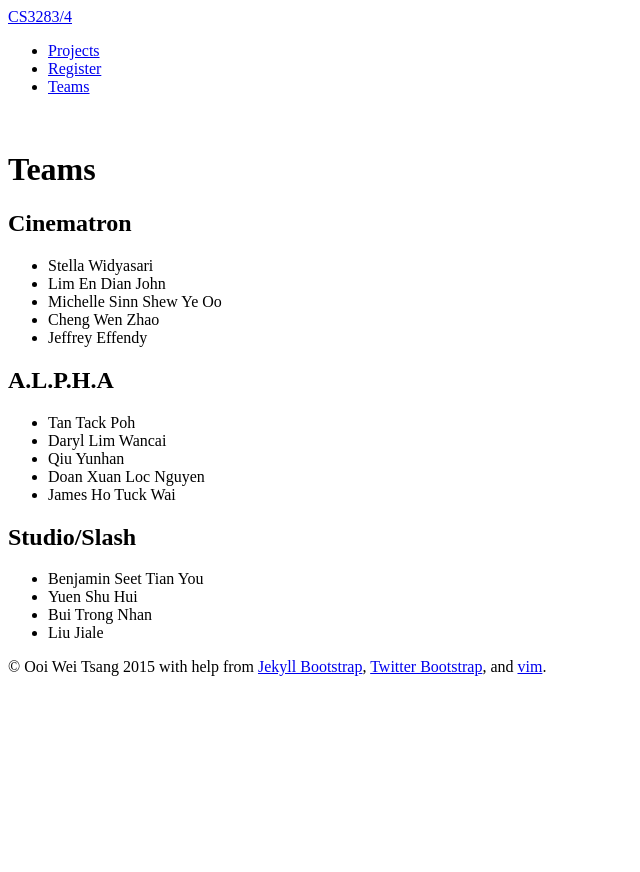
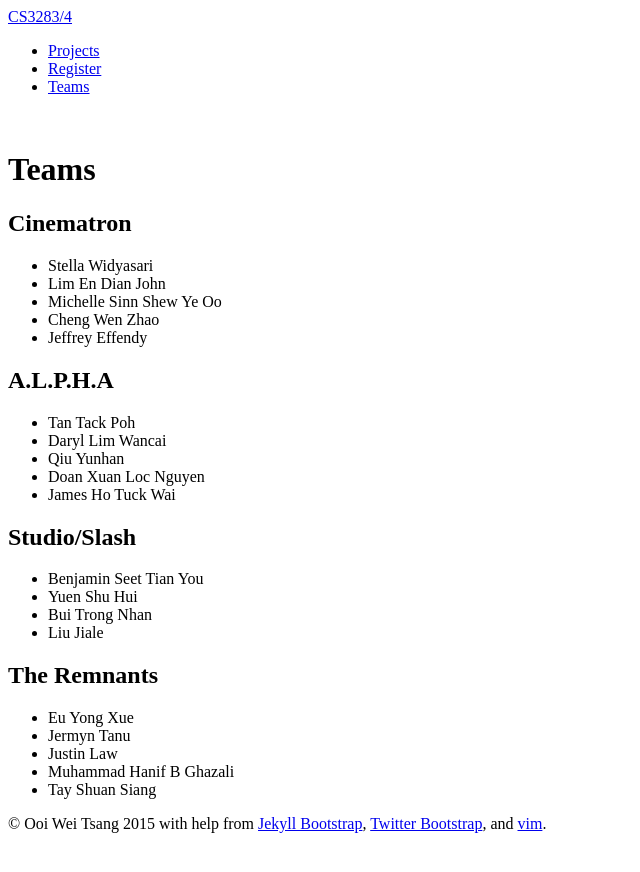
Before and after one commit to nus-mtp/1516, a Jekyll site: the page built from teams.md, in a window 1280 px wide. Shown: the top 872 px of the page, without its empty margins (0-640 px from the left). Built offline with Jekyll 4.4.1, drawn with Linux system fonts in a browser that asks for light colours.

Commit message:
Added Remnants

```diff
--- a/teams.md
+++ b/teams.md
@@ -23,3 +23,10 @@ group: navigation
 * Yuen Shu Hui
 * Bui Trong Nhan
 * Liu Jiale
+
+## The Remnants
+* Eu Yong Xue
+* Jermyn Tanu
+* Justin Law
+* Muhammad Hanif B Ghazali
+* Tay Shuan Siang
```
